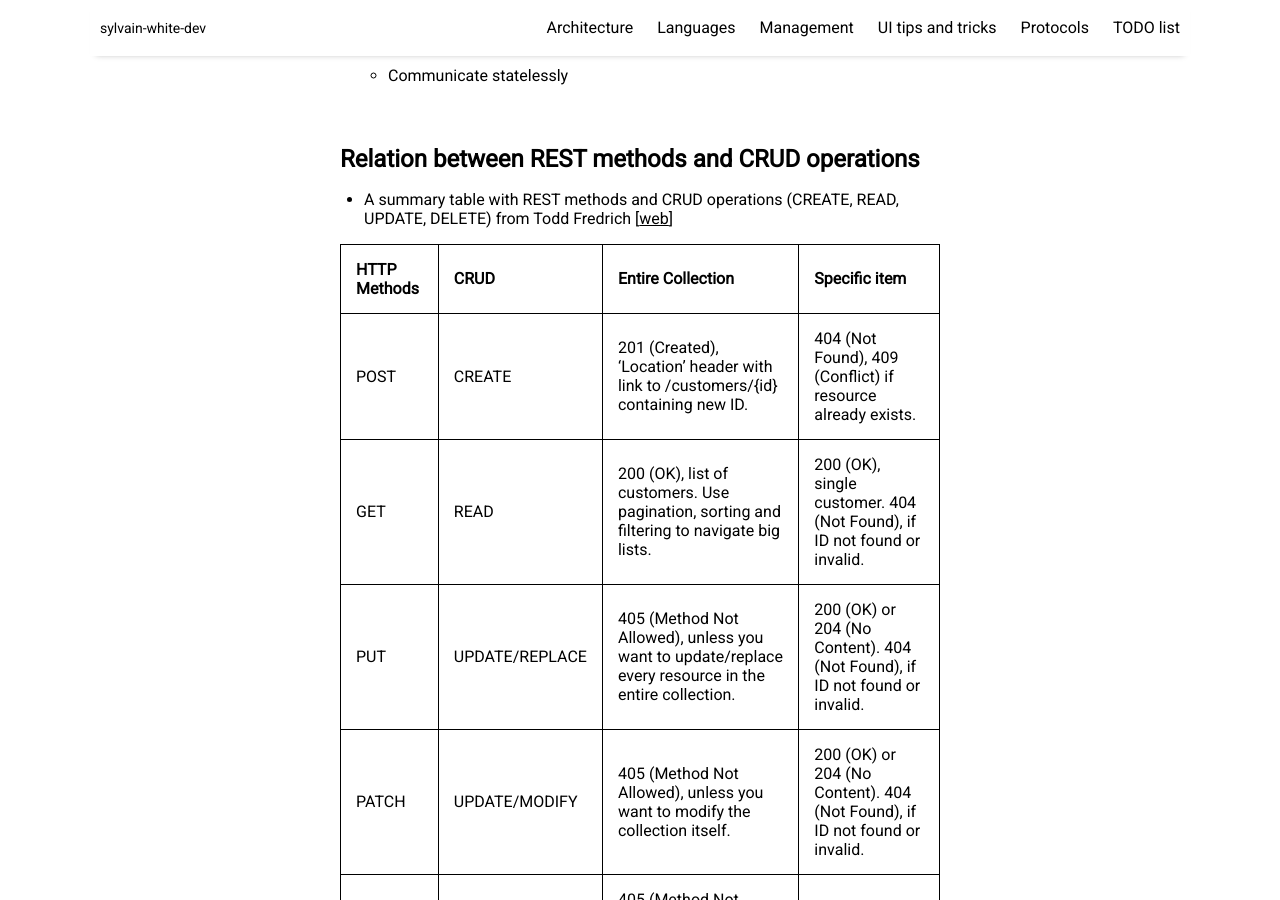
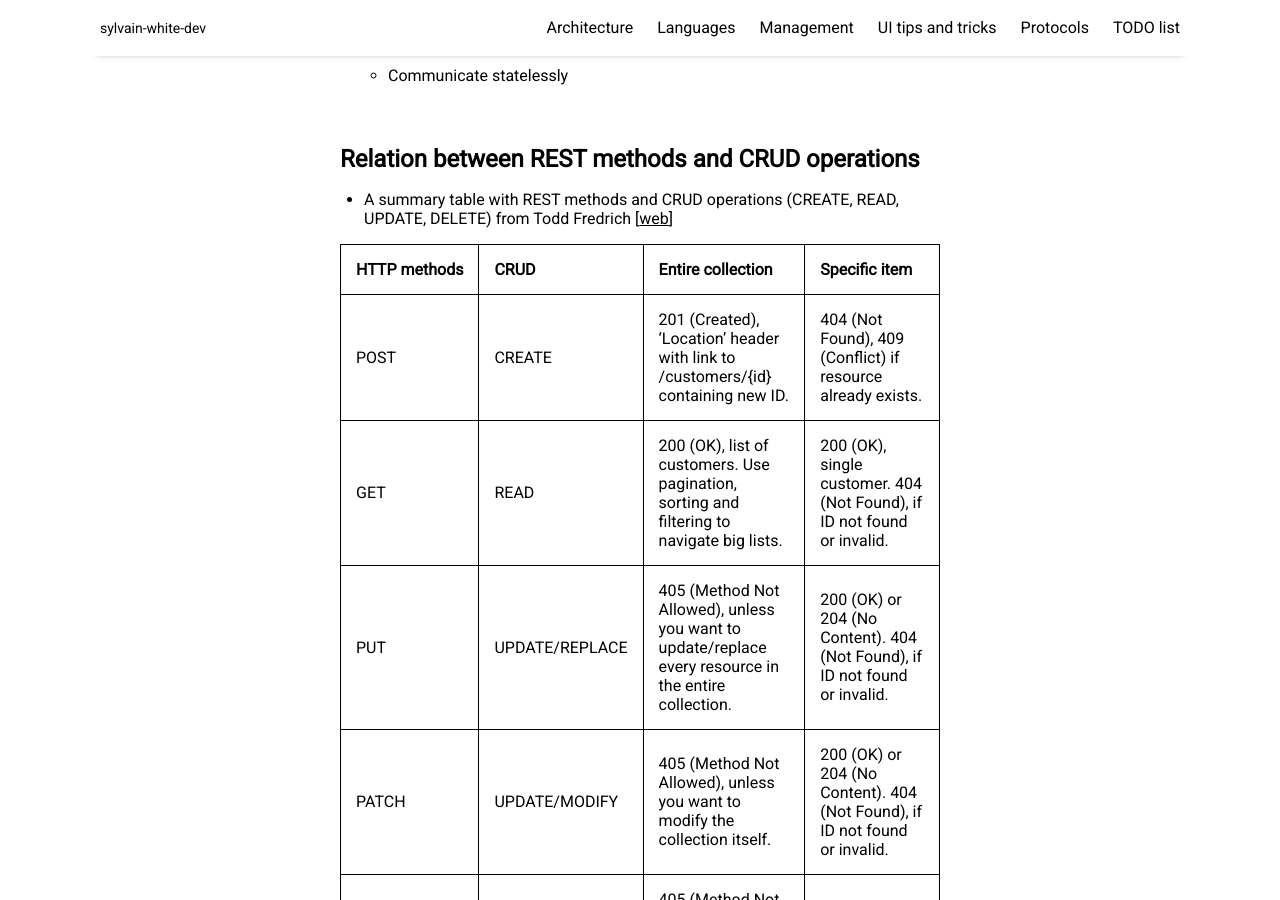
Before and after one commit to sylvainwhite/sylvain-white-dev, a Jekyll site: the page built from _posts/2019-05-25-restPrinciples.md, in a window 1280 px wide and 900 px high, scrolled down 359 px. Built offline with Jekyll 4.4.1, drawn with Linux system fonts in a browser that asks for light colours; nearby versions of some CDN libraries; some of the changed lines change nothing that is shown.

Commit message:
Fix table format

```diff
--- a/_posts/2019-05-25-restPrinciples.md
+++ b/_posts/2019-05-25-restPrinciples.md
@@ -24,13 +24,13 @@ tags: [protocols,architecture]
 * A summary table with REST methods and CRUD operations
 (CREATE, READ, UPDATE, DELETE) from Todd Fredrich [[web](https://www.restapitutorial.com/lessons/httpmethods.html){:target="_blank"}]
 
-| HTTP Methods | CRUD           | Entire Collection | Specific item |
-|--------------|----------------|-------------------|---------------|
-| POST         | CREATE         | 201 (Created), 'Location' header with link to /customers/{id} containing new ID. | 404 (Not Found), 409 (Conflict) if resource already exists.|
-| GET          | READ           | 200 (OK), list of customers. Use pagination, sorting and filtering to navigate big lists. | 200 (OK), single customer. 404 (Not Found), if ID not found or invalid.|
-| PUT          | UPDATE/REPLACE | 405 (Method Not Allowed), unless you want to update/replace every resource in the entire collection. |200 (OK) or 204 (No Content). 404 (Not Found), if ID not found or invalid.|
-| PATCH        | UPDATE/MODIFY  | 405 (Method Not Allowed), unless you want to modify the collection itself. | 200 (OK) or 204 (No Content). 404 (Not Found), if ID not found or invalid.|
-| DELETE       | DELETE         |  405 (Method Not Allowed), unless you want to delete the whole collection—not often desirable.| 200 (OK). 404 (Not Found), if ID not found or invalid.|
+| HTTP&nbsp;methods | CRUD | Entire&nbsp;collection | Specific&nbsp;item |
+|-------------------|------|------------------------|--------------------|
+| POST           | CREATE         | 201 (Created), 'Location' header with link to /customers/{id} containing new ID. | 404 (Not Found), 409 (Conflict) if resource already exists.|
+| GET            | READ           | 200 (OK), list of customers. Use pagination, sorting and filtering to navigate big lists. | 200 (OK), single customer. 404 (Not Found), if ID not found or invalid.|
+| PUT            | UPDATE/REPLACE | 405 (Method Not Allowed), unless you want to update/replace every resource in the entire collection. |200 (OK) or 204 (No Content). 404 (Not Found), if ID not found or invalid.|
+| PATCH          | UPDATE/MODIFY  | 405 (Method Not Allowed), unless you want to modify the collection itself. | 200 (OK) or 204 (No Content). 404 (Not Found), if ID not found or invalid.|
+| DELETE         | DELETE         |  405 (Method Not Allowed), unless you want to delete the whole collection—not often desirable.| 200 (OK). 404 (Not Found), if ID not found or invalid.|
 
 <br/>
 
```
